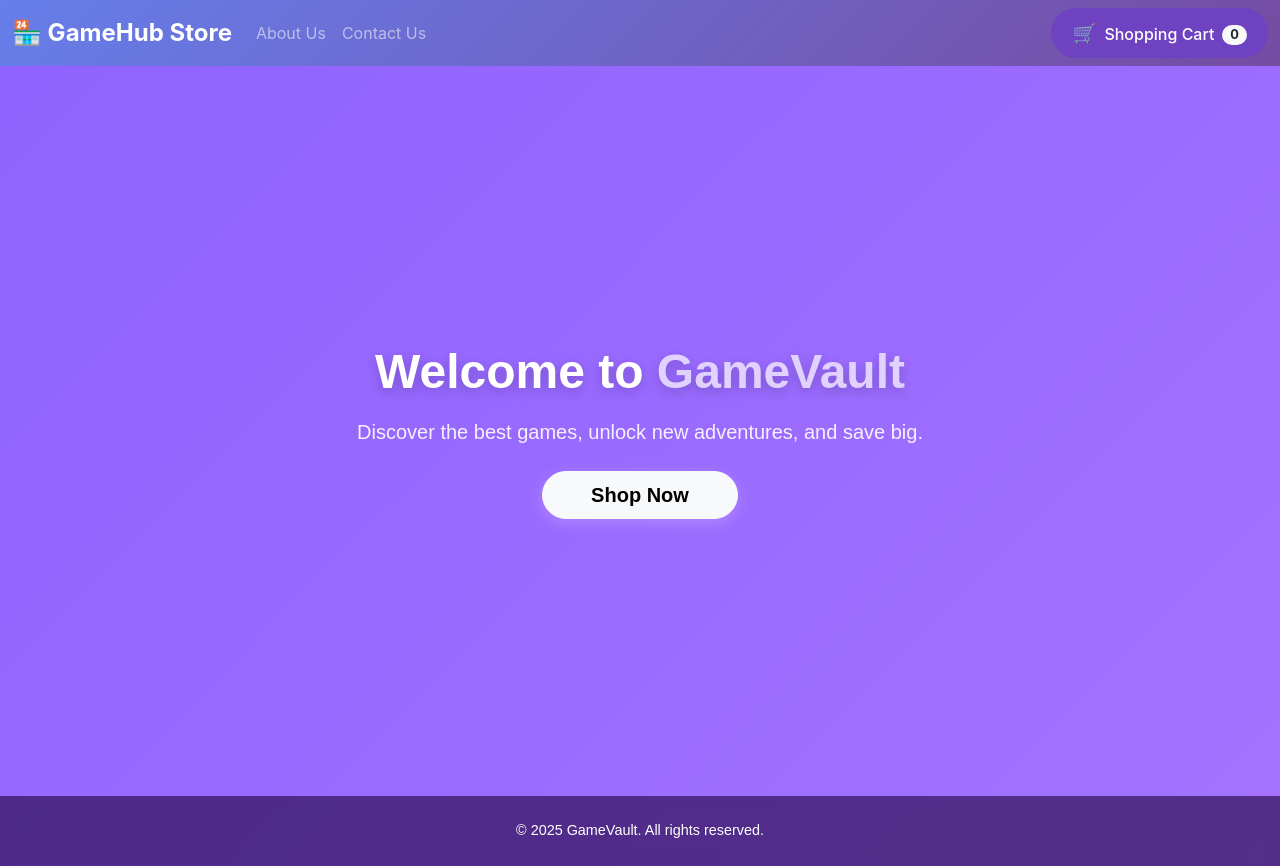
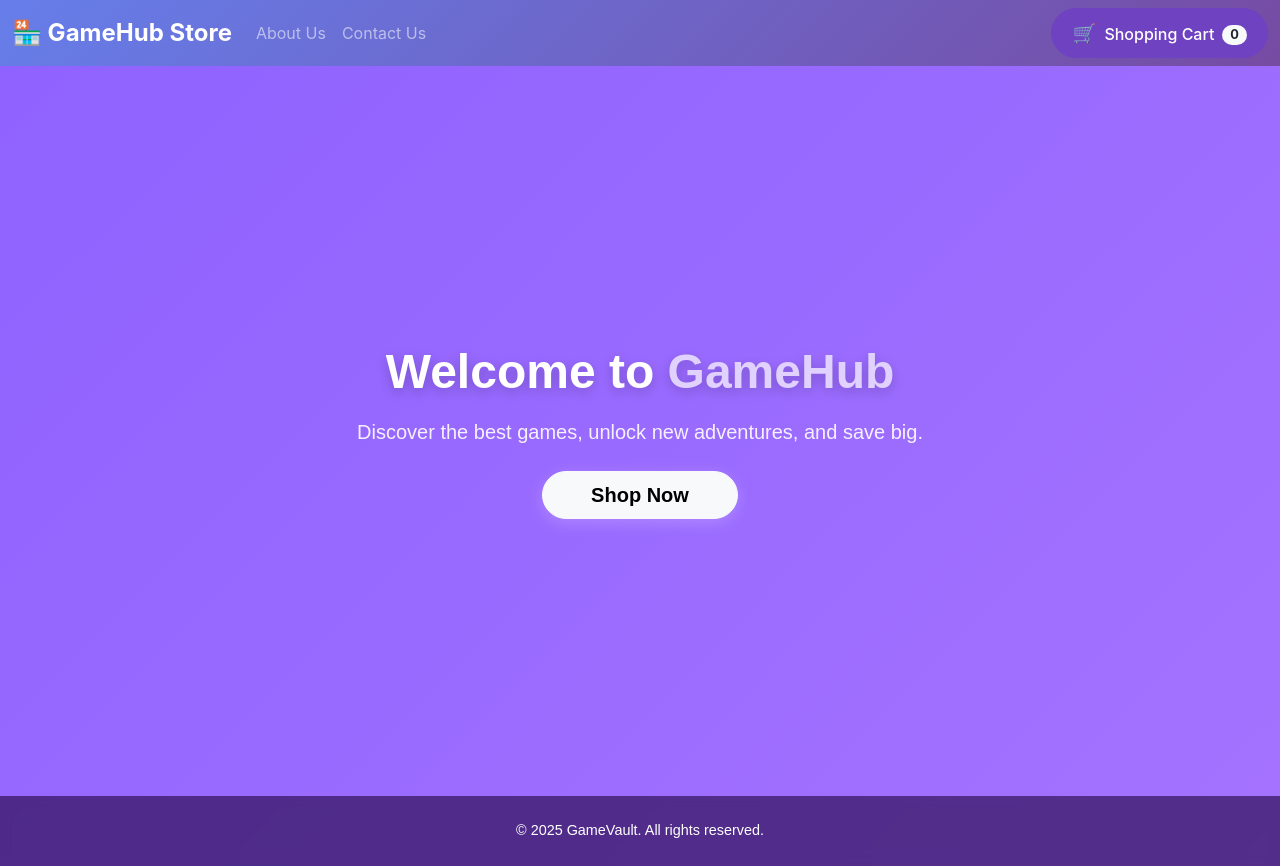
Before and after one commit to balajiRRK/aws-ecommerce-platform, a React (Create React App) app in the folder game-start/: page /home in a window 1280 px wide. Built offline with nearby package versions, Linux system fonts and the light colour scheme.

Commit message:
Edit home page name

```diff
--- a/game-start/src/components/Home.js
+++ b/game-start/src/components/Home.js
@@ -25,7 +25,7 @@ function Home() {
               textShadow: '0 4px 12px rgba(0,0,0,0.2)',
             }}
           >
-            Welcome to <span style={{ color: '#e0d1ff' }}>GameVault</span>
+            Welcome to <span style={{ color: '#e0d1ff' }}>GameHub</span>
           </h1>
           <p
             className="lead mb-4"
```
